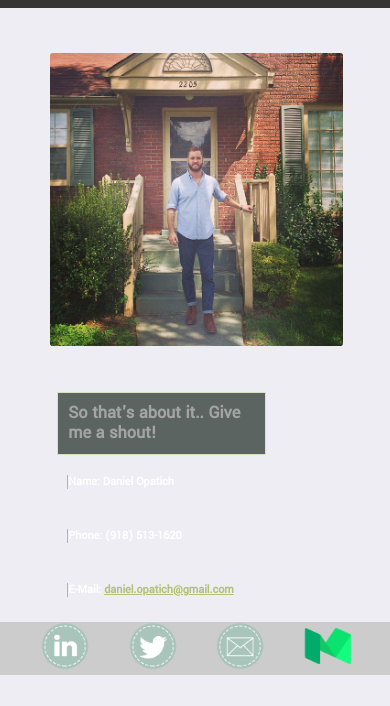
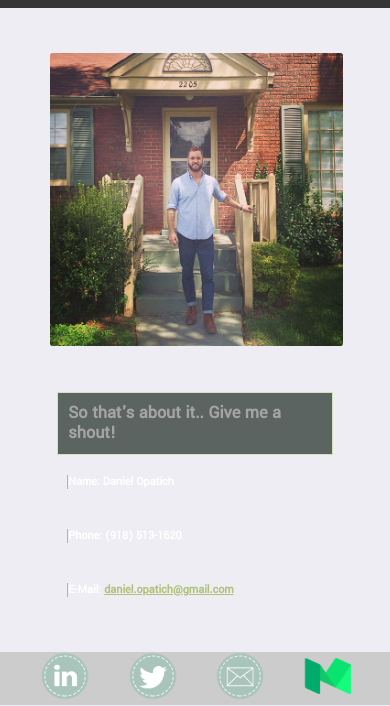
Before and after one commit to danielopatich/danielopatich.github.io, a website: page index.html in a window 390 px wide. Shown: the part 3549-4255 px from the top of the page. Before the commit the page ends 4225 px from the top, so only its background shows below. Drawn offline with nearby package versions, Linux system fonts and the light colour scheme; a web font is replaced by a local one.

Commit message:
style fixes

```diff
--- a/styles/main.css
+++ b/styles/main.css
@@ -98,6 +98,7 @@ header.head {
 
 @media screen and (max-width: 480px) {
   header.head ul {
+    padding: 10px 0px;
     width: 100%; } }
 
 @media screen and (max-width: 480px) {
@@ -550,6 +551,18 @@ main {
     .contactWrap:last-child {
       margin-right: 0; } }
 
+@media screen and (max-width: 480px) {
+  .contactWrap {
+    float: left;
+    display: block;
+    margin-right: 2.35765%;
+    width: 82.94039%;
+    margin-bottom: 50px;
+    display: inline-block;
+    border: none; }
+    .contactWrap:last-child {
+      margin-right: 0; } }
+
 footer {
   display: block;
   background: #ccc;
@@ -972,12 +985,12 @@ footer {
 
 @media screen and (max-width: 480px) {
   .Contact {
-    margin-bottom: 170px;
     float: left;
     display: block;
     margin-right: 2.35765%;
     width: 48.82117%;
-    margin-left: 8.5298%; }
+    margin-left: 8.5298%;
+    margin-bottom: 200px; }
     .Contact img {
       width: 154.2%; }
     .Contact:last-child {
--- a/styles/style.scss
+++ b/styles/style.scss
@@ -115,6 +115,7 @@ header.head {
 header.head {
   @include media($mobile) {
     ul {
+      padding: 10px 0px;
       width: 100%;
     }
   }
@@ -529,6 +530,15 @@ main {
   }
 }
 
+.contactWrap {
+  @include media($mobile) {
+    @include span-columns(10 of 12);
+    margin-bottom: 50px;
+    display: inline-block;
+    border: none;
+  }
+}
+
 footer {
   display: block;
   background: #ccc;
@@ -883,9 +893,9 @@ main {
     img {
       width: 154.2%;
     }
-    margin-bottom: 170px;
     @include span-columns(6);
     @include shift(1);
+    margin-bottom: 200px;
   }
 }
 
```
